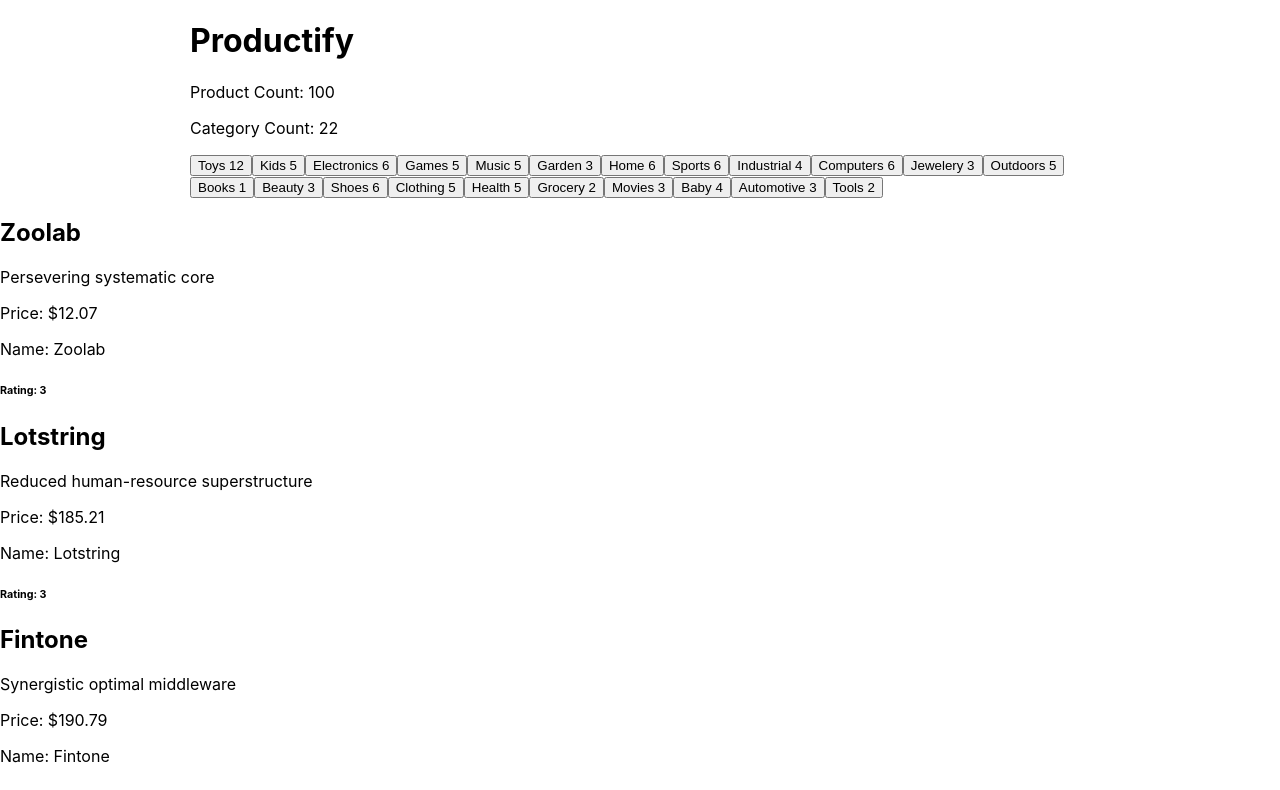
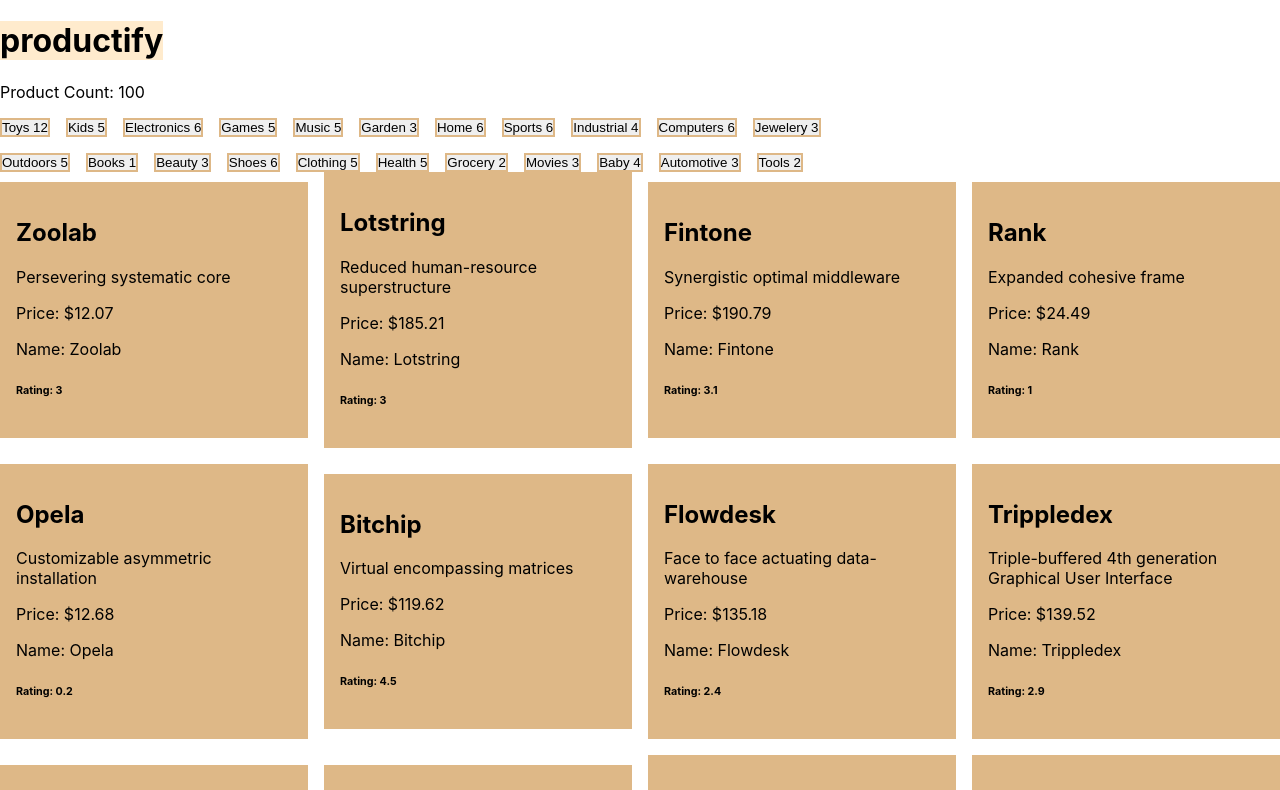
Before and after one commit to mekcherie/react-product-list-, a React (Create React App) app: page / in a window 1280 px wide. Shown: the top 790 px of the page. Built offline with nearby package versions, Linux system fonts and the light colour scheme.

Commit message:
created a Header.js file

```diff
--- a/src/App.css
+++ b/src/App.css
@@ -1,4 +1,19 @@
+body{
+  flex-direction: row;
+}
 .App {
+  display: flex;
+  flex-wrap: wrap;
   max-width: 900px;
-  margin: auto;
 }
+.obj {
+  display: grid;
+  grid-template-columns: 1fr 1fr 1fr 1fr;
+  padding: 0em 0em;
+  align-items: center;
+  grid-gap: 1rem;
+}
+.Product {
+  padding: 1rem;
+  background-color: burlywood;
+}
--- a/src/App.js
+++ b/src/App.js
@@ -1,21 +1,24 @@
 import './App.css';
-import data, {allCategories, uniqueCategories, categoriesAndCounts, catAndCounts} from './data'
+import data, { uniqueCategories} from './data'
 
 import Category from './Category'
+import Header from './Header'
 function App() {
   return (
     <div>
     <div className="App">
-       <h1>Productify</h1>
-       <p>Product Count: {data.length}</p>
-       <p>Category Count: {uniqueCategories.length}</p>
+       <Header
+          title="productify"
+          productCount = {data.length}
+          categoryCount = {uniqueCategories} />
 
-       <Category />
+        <Category />
        </div>
-    <div>
+
+    <div className ="obj">
       {data.map(obj => {
       return (
-        <div>
+        <div className="Product">
           <h2>{obj.name}</h2>
           <p>{obj.description}</p>
           <p>Price: {obj.price}</p>
--- a/src/Category.css
+++ b/src/Category.css
@@ -1,5 +1,11 @@
 .Category {
-    display: grid;
-    grid-template-columns: 1fr 1fr 1fr;
-    grid-gap: 2rem;
+    display: flex;
+    flex-wrap: wrap;
+    grid-gap: 1rem;
 }
+.Category > button {
+    font: 1rem;
+    padding: 0 0;
+    border-style: double;
+    border-color: burlywood;
+}
--- a/src/Category.js
+++ b/src/Category.js
@@ -1,8 +1,9 @@
 import {catAndCounts} from './data'
 import './Category.css'
+
 function Category() {
     return (
-        <div>
+        <div className = "Category">
         {catAndCounts.map(obj => {
           return (
             <button>
--- /dev/null
+++ b/src/Header.css
@@ -0,0 +1,7 @@
+.Header {
+    color: black;
+}
+
+h1{
+    background-color: blanchedalmond;
+}
--- /dev/null
+++ b/src/Header.js
@@ -0,0 +1,15 @@
+import './Header.css'
+function Header (props) {
+    const title = props.title
+    const productCount = props.productCount
+    // const categoryCount = props.categoryCount
+    return (
+        <div className="Header">
+            <h1>{title}</h1>
+            <p>Product Count: {productCount}</p>
+            {/* <p>Category Count: {categoryCount}</p> */}
+        </div>
+    )
+}
+
+export default Header
```
